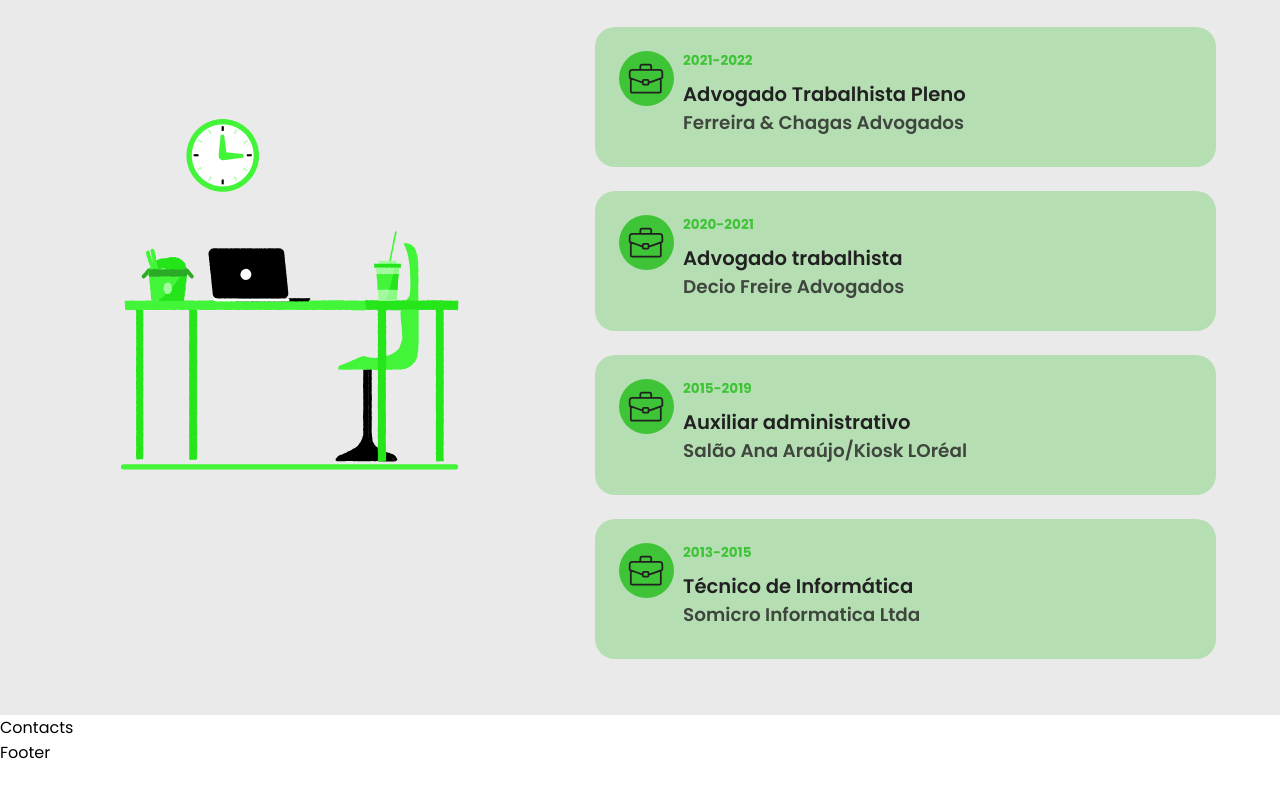
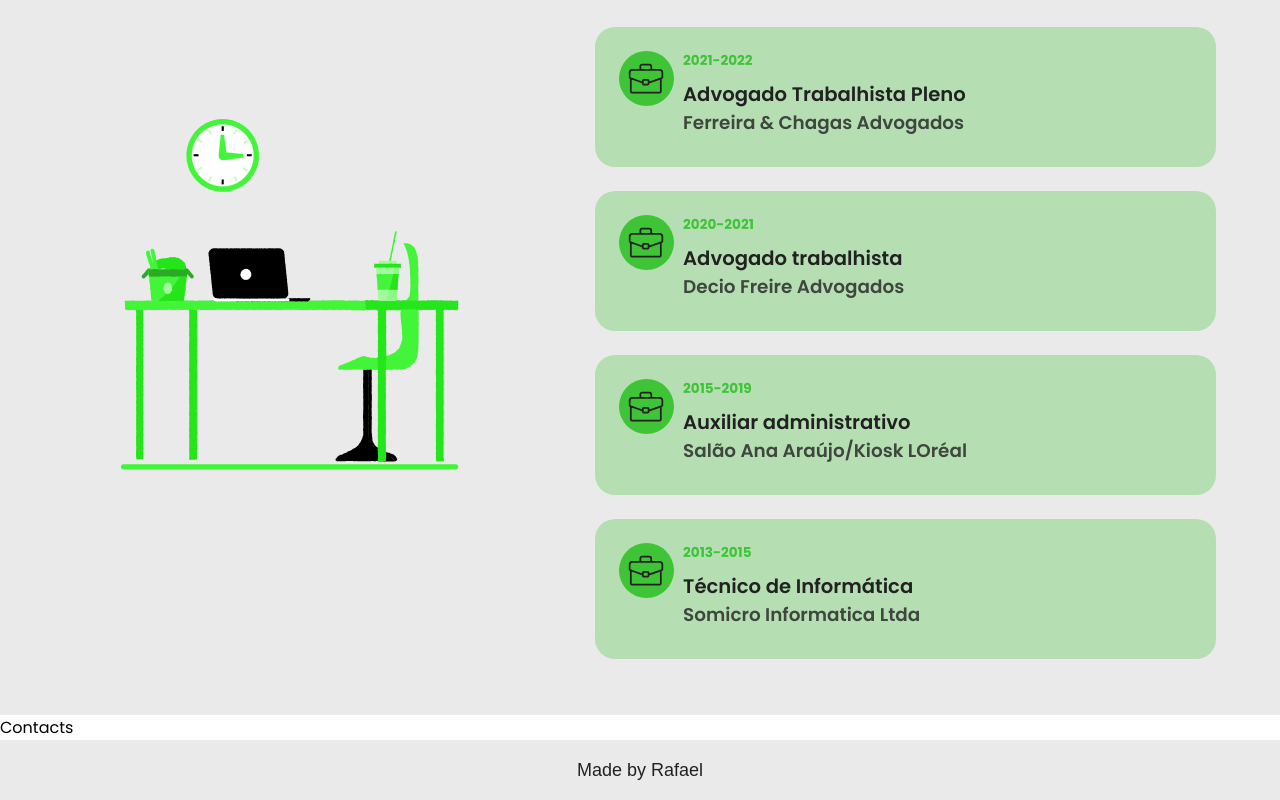
Before and after one commit to rafaelribeiro96/rafaelribeiro96.github.io, a React (Create React App) app: page / in a window 1280 px wide. Shown: the part 3839-4639 px from the top of the page. Before the commit the page ends 4604 px from the top, so only its background shows below. Built offline with nearby package versions, Linux system fonts and the light colour scheme; a web font is replaced by a local one.

Commit message:
footer criado

```diff
--- a/src/components/Footer.css
+++ b/src/components/Footer.css
@@ -0,0 +1,18 @@
+.footer {
+  align-items: center;
+  display: flex;
+  font-family: 'var(--primaryFont)' , sans-serif;
+  height: 60px;
+  justify-content: center;
+  width: 100%;
+}
+
+.footer p {
+  font-family: var(--primaryFont);
+  font-size: 18px;
+  font-weight: 500;
+}
+
+.footer p span {
+  font-size: 24px;
+}
--- a/src/components/Footer.jsx
+++ b/src/components/Footer.jsx
@@ -1,12 +1,25 @@
-import React from 'react';
-// import React, { useContext } from 'react';
-// import context from '../contexts/Context';
+import React, { useContext } from 'react';
 import './Footer.css';
+import { ThemeContext } from '../context/ThemeContext';
+import { headerData } from '../data/headerData';
 
 export default function Footer() {
+  const shortname = (name) => {
+    // eslint-disable-next-line no-magic-numbers
+    if (name.length > 10) {
+      return name.split(' ')[0];
+    }
+    return name;
+  };
+  const { theme } = useContext(ThemeContext);
+
   return (
-    <div id="footer">
-      <div>Footer</div>
+    <div className="footer" style={ { backgroundColor: theme.secondary } }>
+      <p style={ { color: theme.tertiary } }>
+        Made by
+        {' '}
+        {shortname(headerData.name)}
+      </p>
     </div>
   );
 }
```
